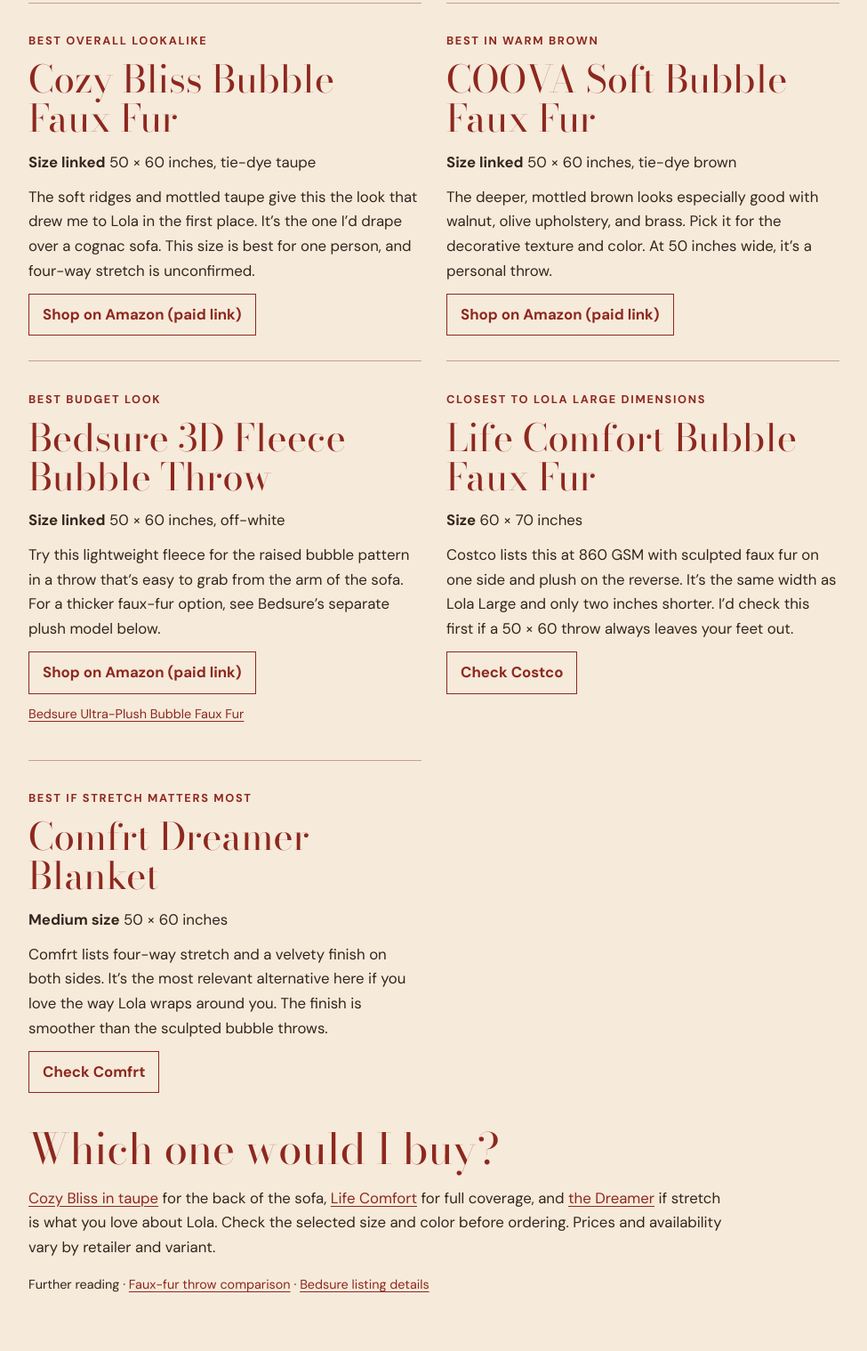
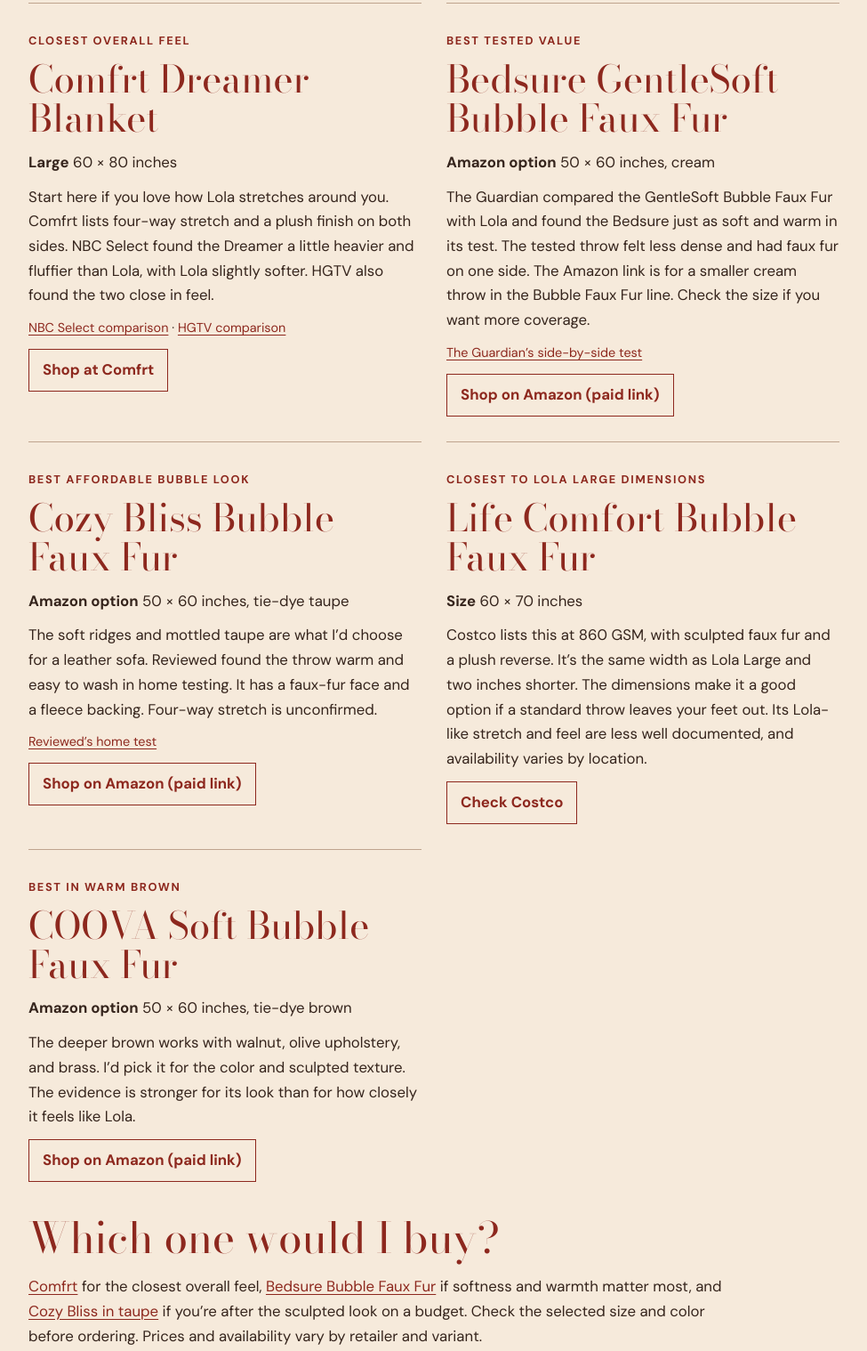
Before and after one commit to hotgirlathome/hotgirlathome.github.io, a plain HTML site: page lola-blanket-dupes.html in a window 1280 px wide. Shown: the part 1612-3130 px from the top of the page at 89% size, without its empty margins (152-1127 px from the left). Drawn offline with nearby package versions, Linux system fonts and the light colour scheme.

Commit message:
Rank Lola blanket alternatives by hands-on comparison

```diff
--- a/lola-blanket-dupes.html
+++ b/lola-blanket-dupes.html
@@ -22,13 +22,13 @@
 <p class="disclosure">This article contains paid links. As an Amazon Associate I earn from qualifying purchases.</p>
 <div class="intro"><h2>What makes Lola different?</h2><p>The Original in Large measures 60 × 72 inches and uses a 95% polyester, 5% spandex faux fur. The stretch and plush feel on both sides are the features to compare. Plenty of bubble throws give you that sculpted look on a sofa. For the same wraparound feel, look for a similar size and a fabric that explicitly lists stretch.</p><p class="sources">Based on product specifications and published comparisons. <a href="https://www.anthropologie.com/shop/lola-blankets-faux-fur-original-blanket?color=014&amp;type=STANDARD">Original specifications</a> · <a href="https://www.theguardian.com/thefilter-us/2026/jan/22/lola-blankets-review-worth-it-dupe">The Guardian’s side-by-side test</a></p></div>
 <div class="picks">
-<section class="pick" id="cozy-bliss"><p class="label">Best overall lookalike</p><h2>Cozy Bliss Bubble Faux Fur</h2><p><strong>Size linked</strong> 50 × 60 inches, tie-dye taupe</p><p>The soft ridges and mottled taupe give this the look that drew me to Lola in the first place. It’s the one I’d drape over a cognac sofa. This size is best for one person, and four-way stretch is unconfirmed.</p><a class="shop" href="https://www.amazon.com/dp/B0CRYNQBMS/ref=nosim?tag=hotgirlatho05-20" rel="sponsored noopener noreferrer">Shop on Amazon (paid link)</a></section>
-<section class="pick" id="coova"><p class="label">Best in warm brown</p><h2>COOVA Soft Bubble Faux Fur</h2><p><strong>Size linked</strong> 50 × 60 inches, tie-dye brown</p><p>The deeper, mottled brown looks especially good with walnut, olive upholstery, and brass. Pick it for the decorative texture and color. At 50 inches wide, it’s a personal throw.</p><a class="shop" href="https://www.amazon.com/dp/B0D1XJTV1N/ref=nosim?tag=hotgirlatho05-20" rel="sponsored noopener noreferrer">Shop on Amazon (paid link)</a></section>
-<section class="pick" id="bedsure"><p class="label">Best budget look</p><h2>Bedsure 3D Fleece Bubble Throw</h2><p><strong>Size linked</strong> 50 × 60 inches, off-white</p><p>Try this lightweight fleece for the raised bubble pattern in a throw that’s easy to grab from the arm of the sofa. For a thicker faux-fur option, see Bedsure’s separate plush model below.</p><a class="shop" href="https://www.amazon.com/dp/B0BPLB81LX/ref=nosim?tag=hotgirlatho05-20" rel="sponsored noopener noreferrer">Shop on Amazon (paid link)</a><p class="sources"><a href="https://bedsurehome.com/products/bubble-faux-fur-blanket?variant=43064714362982">Bedsure Ultra-Plush Bubble Faux Fur</a></p></section>
-<section class="pick" id="costco"><p class="label">Closest to Lola Large dimensions</p><h2>Life Comfort Bubble Faux Fur</h2><p><strong>Size</strong> 60 × 70 inches</p><p>Costco lists this at 860 GSM with sculpted faux fur on one side and plush on the reverse. It’s the same width as Lola Large and only two inches shorter. I’d check this first if a 50 × 60 throw always leaves your feet out.</p><a class="shop" href="https://www.costco.com/p/-/bubble-faux-fur-throw/4000266509">Check Costco</a></section>
-<section class="pick" id="comfrt"><p class="label">Best if stretch matters most</p><h2>Comfrt Dreamer Blanket</h2><p><strong>Medium size</strong> 50 × 60 inches</p><p>Comfrt lists four-way stretch and a velvety finish on both sides. It’s the most relevant alternative here if you love the way Lola wraps around you. The finish is smoother than the sculpted bubble throws.</p><a class="shop" href="https://comfrt.com/products/the-dreamer-blanket?variant=46400932315180">Check Comfrt</a></section>
+<section class="pick" id="comfrt"><p class="label">Closest overall feel</p><h2>Comfrt Dreamer Blanket</h2><p><strong>Large</strong> 60 × 80 inches</p><p>Start here if you love how Lola stretches around you. Comfrt lists four-way stretch and a plush finish on both sides. NBC Select found the Dreamer a little heavier and fluffier than Lola, with Lola slightly softer. HGTV also found the two close in feel.</p><p class="sources"><a href="https://www.nbcnews.com/select/shopping/lola-blanket-vs-comfrt-vs-cocoon-rcna608563">NBC Select comparison</a> · <a href="https://www.hgtv.com/shopping/product-reviews/lola-blanket-review">HGTV comparison</a></p><a class="shop" href="https://comfrt.com/products/the-dreamer-blanket">Shop at Comfrt</a></section>
+<section class="pick" id="bedsure"><p class="label">Best tested value</p><h2>Bedsure GentleSoft Bubble Faux Fur</h2><p><strong>Amazon option</strong> 50 × 60 inches, cream</p><p>The Guardian compared the GentleSoft Bubble Faux Fur with Lola and found the Bedsure just as soft and warm in its test. The tested throw felt less dense and had faux fur on one side. The Amazon link is for a smaller cream throw in the Bubble Faux Fur line. Check the size if you want more coverage.</p><p class="sources"><a href="https://www.theguardian.com/thefilter-us/2026/jan/22/lola-blankets-review-worth-it-dupe">The Guardian’s side-by-side test</a></p><a class="shop" href="https://www.amazon.com/dp/B0F5N67VDV/ref=nosim?tag=hotgirlatho05-20" rel="sponsored noopener noreferrer">Shop on Amazon (paid link)</a></section>
+<section class="pick" id="cozy-bliss"><p class="label">Best affordable bubble look</p><h2>Cozy Bliss Bubble Faux Fur</h2><p><strong>Amazon option</strong> 50 × 60 inches, tie-dye taupe</p><p>The soft ridges and mottled taupe are what I’d choose for a leather sofa. Reviewed found the throw warm and easy to wash in home testing. It has a faux-fur face and a fleece backing. Four-way stretch is unconfirmed.</p><p class="sources"><a href="https://www.reviewed.com/home-outdoors/content/cozy-bliss-bubble-faux-fur-throw">Reviewed’s home test</a></p><a class="shop" href="https://www.amazon.com/dp/B0CRYNQBMS/ref=nosim?tag=hotgirlatho05-20" rel="sponsored noopener noreferrer">Shop on Amazon (paid link)</a></section>
+<section class="pick" id="costco"><p class="label">Closest to Lola Large dimensions</p><h2>Life Comfort Bubble Faux Fur</h2><p><strong>Size</strong> 60 × 70 inches</p><p>Costco lists this at 860 GSM, with sculpted faux fur and a plush reverse. It’s the same width as Lola Large and two inches shorter. The dimensions make it a good option if a standard throw leaves your feet out. Its Lola-like stretch and feel are less well documented, and availability varies by location.</p><a class="shop" href="https://www.costco.com/p/-/life-comfort-bubble-faux-fur-throw/4000266509">Check Costco</a></section>
+<section class="pick" id="coova"><p class="label">Best in warm brown</p><h2>COOVA Soft Bubble Faux Fur</h2><p><strong>Amazon option</strong> 50 × 60 inches, tie-dye brown</p><p>The deeper brown works with walnut, olive upholstery, and brass. I’d pick it for the color and sculpted texture. The evidence is stronger for its look than for how closely it feels like Lola.</p><a class="shop" href="https://www.amazon.com/dp/B0D1XJTV1N/ref=nosim?tag=hotgirlatho05-20" rel="sponsored noopener noreferrer">Shop on Amazon (paid link)</a></section>
 </div>
-<div class="conclusion"><h2>Which one would I buy?</h2><p><a href="#cozy-bliss">Cozy Bliss in taupe</a> for the back of the sofa, <a href="#costco">Life Comfort</a> for full coverage, and <a href="#comfrt">the Dreamer</a> if stretch is what you love about Lola. Check the selected size and color before ordering. Prices and availability vary by retailer and variant.</p><p class="sources">Further reading · <a href="https://dupe.com/reports/the-best-lola-blanket-dupes">Faux-fur throw comparison</a> · <a href="https://www.asinsight.com/report/US/cream-throw-blanket-for-bed">Bedsure listing details</a></p></div>
+<div class="conclusion"><h2>Which one would I buy?</h2><p><a href="#comfrt">Comfrt</a> for the closest overall feel, <a href="#bedsure">Bedsure Bubble Faux Fur</a> if softness and warmth matter most, and <a href="#cozy-bliss">Cozy Bliss in taupe</a> if you’re after the sculpted look on a budget. Check the selected size and color before ordering. Prices and availability vary by retailer and variant.</p></div>
 </article>
 </main>
 <footer><a href="/">Hot Girl at Home</a> · <a href="/cozy-christmas.html">The Cozy Christmas House</a></footer>
```
